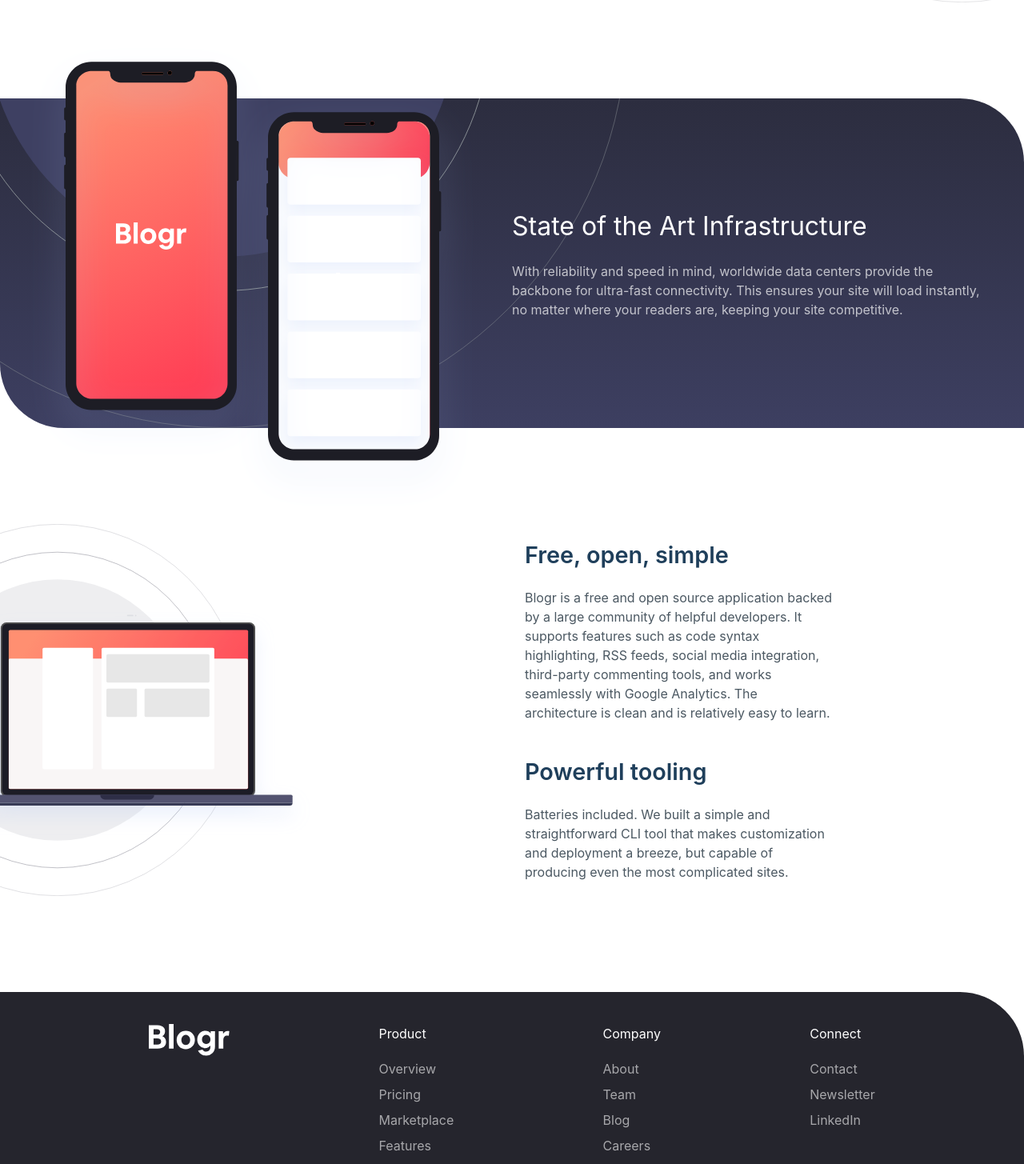
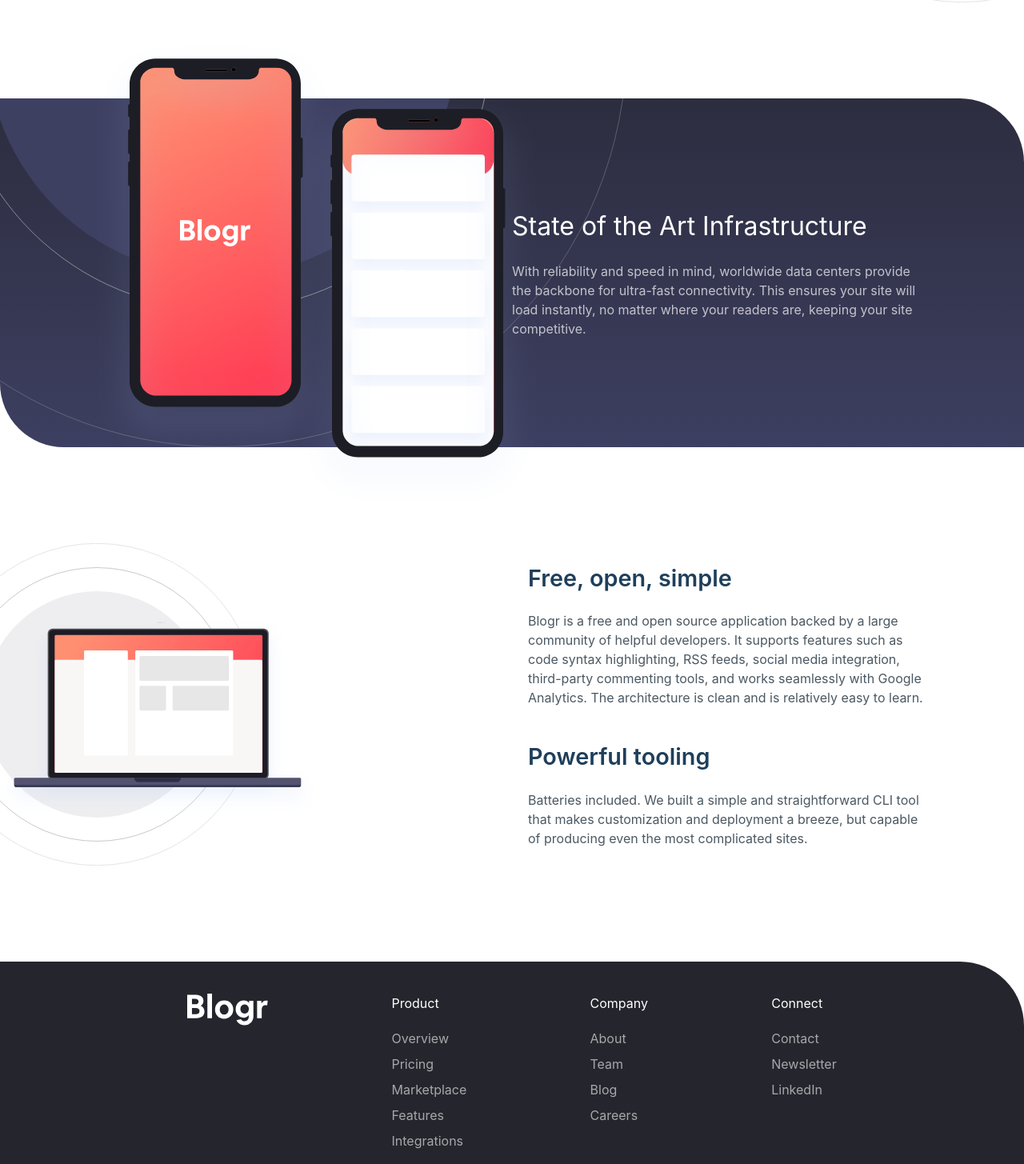
Before and after one commit to 7savv7/frontendmentor, a React (Vite) app in the folder junior/blogr-landing-page/: page / in a window 1280 px wide. Shown: the part 1240-2695 px from the top of the page at 80% size. Built offline with nearby package versions, Linux system fonts and the light colour scheme.

Commit message:
[blogr-landing-page]: Add content width

```diff
--- a/junior/blogr-landing-page/src/components/Footer.tsx
+++ b/junior/blogr-landing-page/src/components/Footer.tsx
@@ -2,7 +2,7 @@ function Footer() {
   return (
     <footer
       className="bg-gray900 rounded-tr-[80px] flex flex-col items-center gap-10 p-10 text-white text-center
-      lg:flex-row lg:justify-evenly lg:items-start lg:text-left [&_li]:cursor-pointer [&_li]:hover:underline"
+      lg:flex-row lg:justify-evenly lg:items-start lg:text-left [&_li]:cursor-pointer [&_li]:hover:underline lg:px-30"
     >
       <img src="/images/logo.svg" alt="logo" />
 
--- a/junior/blogr-landing-page/src/components/Intro.tsx
+++ b/junior/blogr-landing-page/src/components/Intro.tsx
@@ -2,7 +2,7 @@ import Header from "./Header";
 
 function Intro() {
   return (
-    <div className="relative overflow-hidden p-5 bg-linear-to-br from-orange300 to-red550 rounded-bl-[80px]">
+    <div className="relative overflow-hidden p-5 bg-linear-to-br from-orange300 to-red550 rounded-bl-[80px] lg:px-30">
       <div className="relative z-10">
         <Header />
       </div>
--- a/junior/blogr-landing-page/src/components/Laptop.tsx
+++ b/junior/blogr-landing-page/src/components/Laptop.tsx
@@ -1,6 +1,6 @@
 function Laptop() {
   return (
-    <div className="flex flex-col items-center gap-10 text-center p-10 lg:flex-row lg:py-30">
+    <div className="flex flex-col items-center gap-10 text-center p-10 lg:flex-row lg:p-30">
       <picture className="lg:w-1/2 lg:relative lg:right-50">
         <source
           media="(min-width: 1024px)"
@@ -9,7 +9,7 @@ function Laptop() {
         <img src="/images/illustration-laptop-mobile.svg" alt="laptop" />
       </picture>
 
-      <div className="flex flex-col items-center gap-10 lg:text-left lg:w-1/2 lg:pr-50">
+      <div className="flex flex-col items-center gap-10 lg:text-left lg:w-1/2">
         <div>
           <h2 className="text-[1.4em] font-[600] text-blue900 lg:text-[1.8em]">Free, open, simple</h2>
           <p className="text-gray600 mt-5">
--- a/junior/blogr-landing-page/src/components/Phones.tsx
+++ b/junior/blogr-landing-page/src/components/Phones.tsx
@@ -5,14 +5,14 @@ function Phones() {
       lg:relative"
     >
       <img
-        className="relative top-50 z-1 lg:-top-[16%] lg:left-10 lg:absolute"
+        className="relative top-50 z-1 lg:-top-[16%] lg:pl-30 lg:absolute"
         src="/images/illustration-phones.svg"
         alt="phones"
       />
 
       <div
         className="overflow-hidden relative bg-linear-to-b from-purple950 to-purple900 pt-50 pb-20 p-10
-      rounded-tr-[80px] rounded-bl-[80px] lg:pl-[50%] lg:text-left lg:pt-34 lg:pb-34"
+      rounded-tr-[80px] rounded-bl-[80px] lg:pl-[50%] lg:text-left lg:pt-34 lg:pb-34 lg:pr-30"
       >
         <img
           className="absolute bottom-[40%] lg:-left-[18%] lg:bottom-0"
```
